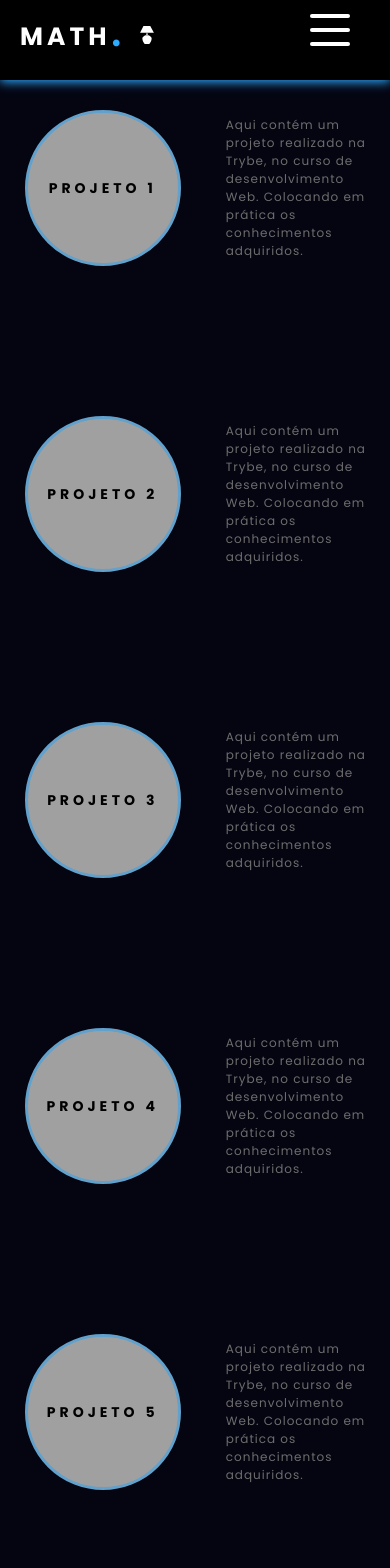
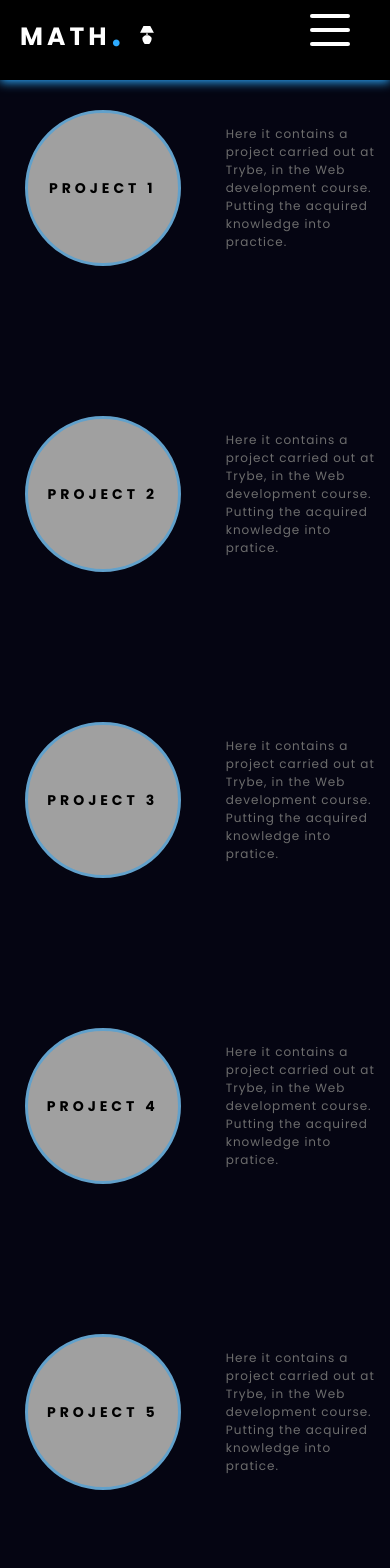
Before and after one commit to Mathluiz23/Portfolio-Math, a React (Create React App) app: page /projetos in a window 390 px wide. Shown: the top 1568 px of the page. Built offline with nearby package versions, Linux system fonts and the light colour scheme.

Commit message:
feat :lipstick: adjusting css and responsiveness_2

```diff
--- a/src/components/Contact.jsx
+++ b/src/components/Contact.jsx
@@ -21,13 +21,13 @@ export default function Contact() {
         <div className={ themePortfolio ? "contato-ligth" :"contato-dark"}>
           <div className={ themePortfolio ? "social-contact-ligth" : "social-contact-dark"}>
             <div className="contact">
-                <a href="https://web.whatsapp.com/send?phone=5551981386882" target="blank"><RiWhatsappFill size={40}/></a>
+              <a href="https://web.whatsapp.com/send?phone=353832072425" target="blank"><RiWhatsappFill size={40}/></a>
               <h3>Send me a whatsapp</h3>
             </div>
 
             <div className="contact">
-                <a href="a" target="blank"><HiOutlineMail size={40}/></a>
-                <h3>mathluiz23@gmail.com</h3>
+              <a href="mailto:mathluizs23@gmail.com" target="blank"><HiOutlineMail size={40}/></a>
+              <h3>mathluizs23@gmail.com</h3>
             </div>
           </div>
         </div>
@@ -39,7 +39,7 @@ export default function Contact() {
           </div>
           <div className="contact">
             <a href="https://web.whatsapp.com/send?phone=5551981386882" target="blank"><BsFillTelephoneFill size={35}/></a>
-                <h3>(+353)-83207-2425</h3>
+            <h3>(+353)83207-2425</h3>
           </div>
           <div className="contact">
             <a href="a" target="blank"><BsTelegram size={40}/></a>
--- a/src/components/Header.jsx
+++ b/src/components/Header.jsx
@@ -16,6 +16,7 @@ export default function Header() {
       <div className={themePortfolio ? "header-ligth" : "header-dark"}>
         <h1>Math</h1>
         <p>.</p>
+
         <button
           className={themePortfolio ? "button-select-ligth" : "button-select-dark"}
           type='button'
@@ -23,6 +24,7 @@ export default function Header() {
         >
           <GiBedLamp size={20} />
         </button>
+
         <input type="checkbox" id="toggle"/>
           <label class="checkbox" for="toggle">
             <div class={themePortfolio ? "trace-ligth" : "trace-dark"}></div>
--- a/src/components/ProjetosList.jsx
+++ b/src/components/ProjetosList.jsx
@@ -4,65 +4,66 @@ import '../css/App.css';
 
 export default function ProjetosList() {
   const { themePortfolio} = useContext(PortfolioContext);
+
   return (
     <div className={ themePortfolio ? "container-ligth" : "container-dark" }>
       <div className="card-container">
         <div className="card">
           <div className="card-wrapper">
-              <h2>Projeto 1</h2>
-              <p>Vem ver!</p>
+            <h2>Project 1</h2>
+            <p>come see!</p>
           </div>
         </div>
         <div className={ themePortfolio ? "card-text-ligth" : "card-text-dark"}>
-            Aqui contém um projeto realizado na Trybe, no curso de desenvolvimento Web. Colocando em prática os conhecimentos adquiridos.
+          Here it contains a project carried out at Trybe, in the Web development course. Putting the acquired knowledge into practice.
         </div>
       </div>
 
       <div className="card-container">
         <div className="card">
           <div className="card-wrapper">
-              <h2>Projeto 2</h2>
-              <p>Vem ver!</p>
+            <h2>Project 2</h2>
+            <p>come see!</p>
           </div>
         </div>
         <div className={ themePortfolio ? "card-text-ligth" : "card-text-dark"}>
-            Aqui contém um projeto realizado na Trybe, no curso de desenvolvimento Web. Colocando em prática os conhecimentos adquiridos.
+          Here it contains a project carried out at Trybe, in the Web development course. Putting the acquired knowledge into pratice.
         </div>
       </div>
 
       <div className="card-container">
         <div className="card">
           <div className="card-wrapper">
-              <h2>Projeto 3</h2>
-              <p>Vem ver!</p>
+            <h2>Project 3</h2>
+            <p>Come see!</p>
           </div>
         </div>
         <div className={ themePortfolio ? "card-text-ligth" : "card-text-dark"}>
-            Aqui contém um projeto realizado na Trybe, no curso de desenvolvimento Web. Colocando em prática os conhecimentos adquiridos.
+          Here it contains a project carried out at Trybe, in the Web development course. Putting the acquired knowledge into pratice.
         </div>
       </div>
 
       <div className="card-container">
         <div className="card">
           <div className="card-wrapper">
-              <h2>Projeto 4</h2>
-              <p>Vem ver!</p>
+            <h2>Project 4</h2>
+            <p>Come see!</p>
           </div>
         </div>
         <div className={ themePortfolio ? "card-text-ligth" : "card-text-dark"}>
-            Aqui contém um projeto realizado na Trybe, no curso de desenvolvimento Web. Colocando em prática os conhecimentos adquiridos.
+          Here it contains a project carried out at Trybe, in the Web development course. Putting the acquired knowledge into pratice.
         </div>
       </div>
 
       <div className="card-container">
         <div className="card">
           <div className="card-wrapper">
-              <h2>Projeto 5</h2>
-              <p>Vem ver!</p>
+            <h2>Project 5</h2>
+            <p>Come see!</p>
           </div>
         </div>
         <div className={ themePortfolio ? "card-text-ligth" : "card-text-dark"}>
-            Aqui contém um projeto realizado na Trybe, no curso de desenvolvimento Web. Colocando em prática os conhecimentos adquiridos.
+          Here it contains a project carried out at Trybe, in the Web development course. Putting the acquired knowledge into pratice.
         </div>
       </div>
     </div>
```
Lines whose indentation alone changed are shown as unchanged.
